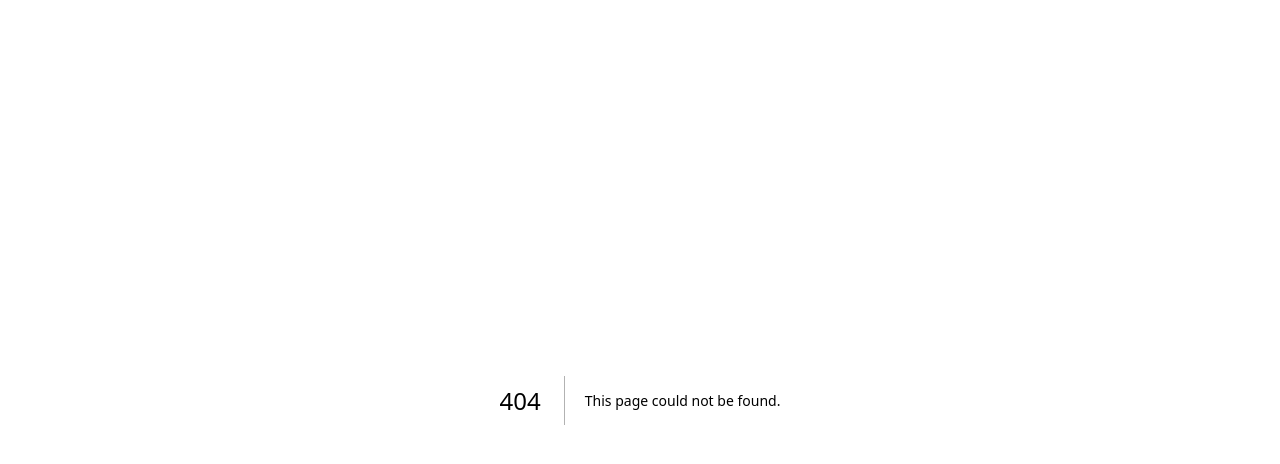
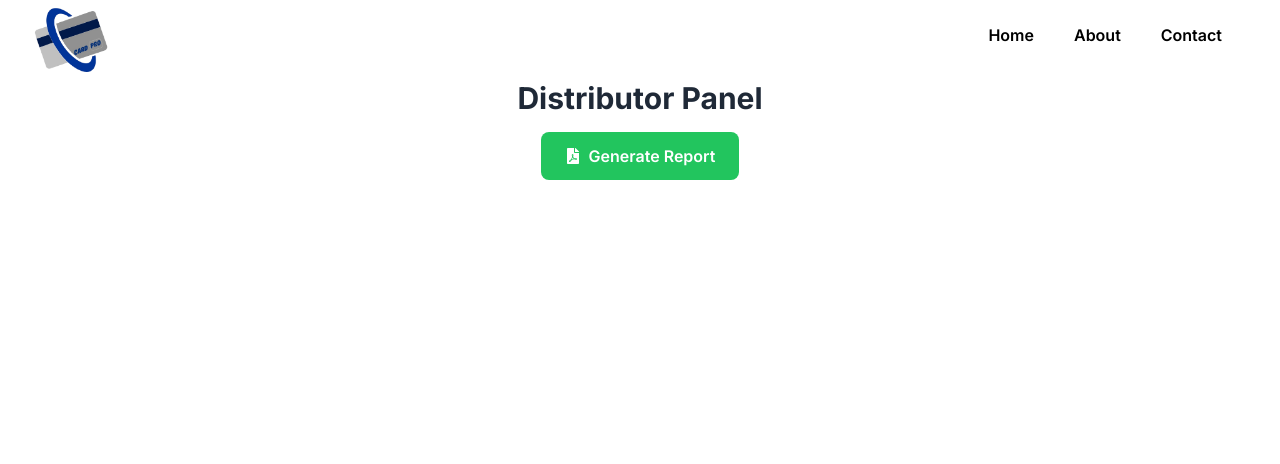
Before and after one commit to vikash6267/ID-Card-Pro, a Next.js app in the folder client/: page /dpanel in a window 1280 px wide. Before the commit this address had no page. Shown: the top 464 px of the page. Built offline with nearby package versions, Linux system fonts and the light colour scheme.

Commit message:
updated excel file downloang

```diff
--- a/client/axiosconfig.js
+++ b/client/axiosconfig.js
@@ -2,8 +2,8 @@ import axios from "axios";
 
 const instance = axios.create({
     // baseURL: "https://api.eagleart.in",
-    baseURL: "http://localhost:4010",
-    // baseURL: "https://api.cardpro.co.in",
+    // baseURL: "http://localhost:4010",
+    baseURL: "https://api.cardpro.co.in",
     // baseURL: "https://id-card-y8ui.onrender.com",
     withCredentials: true,
     timer: 7200000, // 2 hours in milliseconds
--- a/client/src/app/Viewdata/page.js
+++ b/client/src/app/Viewdata/page.js
@@ -1247,7 +1247,7 @@ const Viewdata = () => {
     <div>
       <Nav />
 
-      <section className="bg-white dark:bg-gray-900 py-10  ">
+      <section className="bg-white min-h-screen dark:bg-gray-900 py-10  ">
         {!submitted && (
           <div className="container flex flex-col items-center justify-center px-6 mx-auto">
             <div className="flex items-center justify-center mt-6">
--- /dev/null
+++ b/client/src/app/dpanel/page.js
@@ -0,0 +1,108 @@
+"use client";
+import React, { useEffect, useState } from "react";
+import { redirect } from "next/navigation";
+import { useSelector } from "react-redux";
+import axios from "../../../axiosconfig";
+import Swal from "sweetalert2";
+import { FaFilePdf, FaDownload, FaSpinner } from "react-icons/fa"; // Importing icons
+import Nav from "../components/Nav";
+
+function page() {
+  const { user } = useSelector((state) => state.user);
+
+  // useEffect(() => {
+  //   if (!user) {
+  //     redirect("/");
+  //   }
+  // }, [user]);
+
+  const [loading, setLoading] = useState(false);
+
+  const generatePdf = async () => {
+    setLoading(true);
+
+    // Display processing message using SweetAlert2
+    Swal.fire({
+      title: "Processing...",
+      text: "Generating your Report report, please wait.",
+      didOpen: () => {
+        Swal.showLoading(); // Show loading spinner
+      },
+      allowOutsideClick: false, // Prevent closing during processing
+      showConfirmButton: false, // Hide confirm button while processing
+    });
+
+    try {
+      // Make the GET request with Axios to fetch the PDF
+      const response = await axios.get(`/user/userdata`, {
+        responseType: "blob", // Set the response type to 'blob' to handle the PDF as binary data
+        headers: {
+          "Content-Type": "application/json", // Specify the content type as JSON
+          Authorization: `${localStorage.getItem("token")}`, // Add token to Authorization header
+        },
+      });
+
+      // Handle successful PDF generation
+      if (response.status === 200) {
+        const blob = response.data; // The PDF data is returned in the blob
+        const link = document.createElement("a");
+        link.href = URL.createObjectURL(blob);
+        link.download = "user_school_report.xlsx"; // The name of the downloaded file
+        link.click(); // Trigger the download
+
+        // Success alert after downloading
+        Swal.fire({
+          icon: "success",
+          title: "Success!",
+          text: "Your Report  has been generated successfully!",
+          confirmButtonText: "Download Complete",
+        });
+      } else {
+        Swal.fire({
+          icon: "error",
+          title: "Error",
+          text: "Error generating Report, please try again!",
+        });
+      }
+    } catch (error) {
+      console.error("Error generating Report:", error);
+      Swal.fire({
+        icon: "error",
+        title: "Oops...",
+        text: "Something went wrong! Please try again later.",
+      });
+    } finally {
+      setLoading(false); // Reset loading state
+    }
+  };
+
+  return (
+    <>
+      <Nav />
+
+      <div className="mx-auto min-h-screen  rounded-lg shadow-lg text-center py-10  pt-[80px]">
+        <h2 className="text-3xl font-bold text-gray-800 mb-4">
+          Distributor Panel
+        </h2>
+
+        <div className="flex justify-center space-x-4">
+          {/* PDF Generation Button with Icon */}
+          <button
+            onClick={generatePdf}
+            disabled={loading}
+            className={`px-6 py-3 text-white font-semibold rounded-lg transition duration-300 flex items-center space-x-2 ${
+              loading
+                ? "bg-gray-400 cursor-not-allowed"
+                : "bg-green-500 hover:bg-green-600"
+            }`}
+          >
+            {loading ? <FaSpinner className="animate-spin" /> : <FaFilePdf />}
+            <span>{loading ? "Generating..." : "Generate Report"}</span>
+          </button>
+        </div>
+      </div>
+    </>
+  );
+}
+
+export default page;
--- a/client/src/app/page.js
+++ b/client/src/app/page.js
@@ -15,6 +15,7 @@ import {
 } from "react-icons/fa"; // Example icons
 import { FaFileExcel, FaUser } from "react-icons/fa";
 import { FaEnvelope } from "react-icons/fa"; // Importing React Icons
+import { LiaSolarPanelSolid } from "react-icons/lia";
 
 export default function Home() {
   const router = useRouter();
@@ -249,6 +250,16 @@ export default function Home() {
                       </Link>
                     </div>
                   )}
+                  {user?.role !== "school" && (
+                    <div>
+                      <Link
+                        href="/dpanel"
+                        className="lg:text-2xl text-xl font-semibold hover:text-white rounded-full py-1.5 px-6 cursor-pointer bg-gray-900 bg-opacity-90 flex items-center justify-center gap-2"
+                      >
+                        <LiaSolarPanelSolid  /> D Panel
+                      </Link>
+                    </div>
+                  )}
 
                   {/* <div>
                     <Link
```
Also changed, not shown: 1 other file (tests, documents, lock files or other folders).
